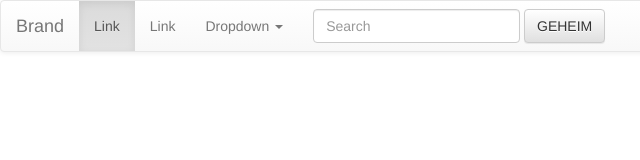
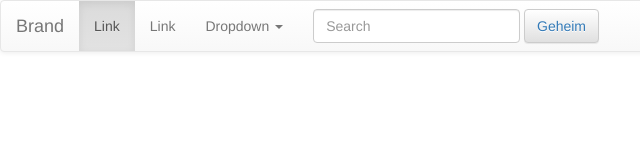
Before and after one commit to so1403/so1403.github.io, a plain HTML site: page index.html in a window 1280 px wide. Shown: the full height of the page, 0-640 px from the left. Drawn offline with nearby package versions, Linux system fonts and the light colour scheme.

Commit message:
navbar update

```diff
--- a/index.html
+++ b/index.html
@@ -72,7 +72,9 @@
         <div class="form-group">
           <input type="text" class="form-control" placeholder="Search" />
         </div>
-        <button type="submit" class="btn btn-default">GEHEIM</button>
+        <button type="submit" class="btn btn-default">
+          <a href="login.html">Geheim</a>
+        </button>
       </form>
       <ul class="nav navbar-nav navbar-right">
         <li><a href="#">Link</a></li>
```
Also changed, not shown: login.html (added, +2 -0 lines).
